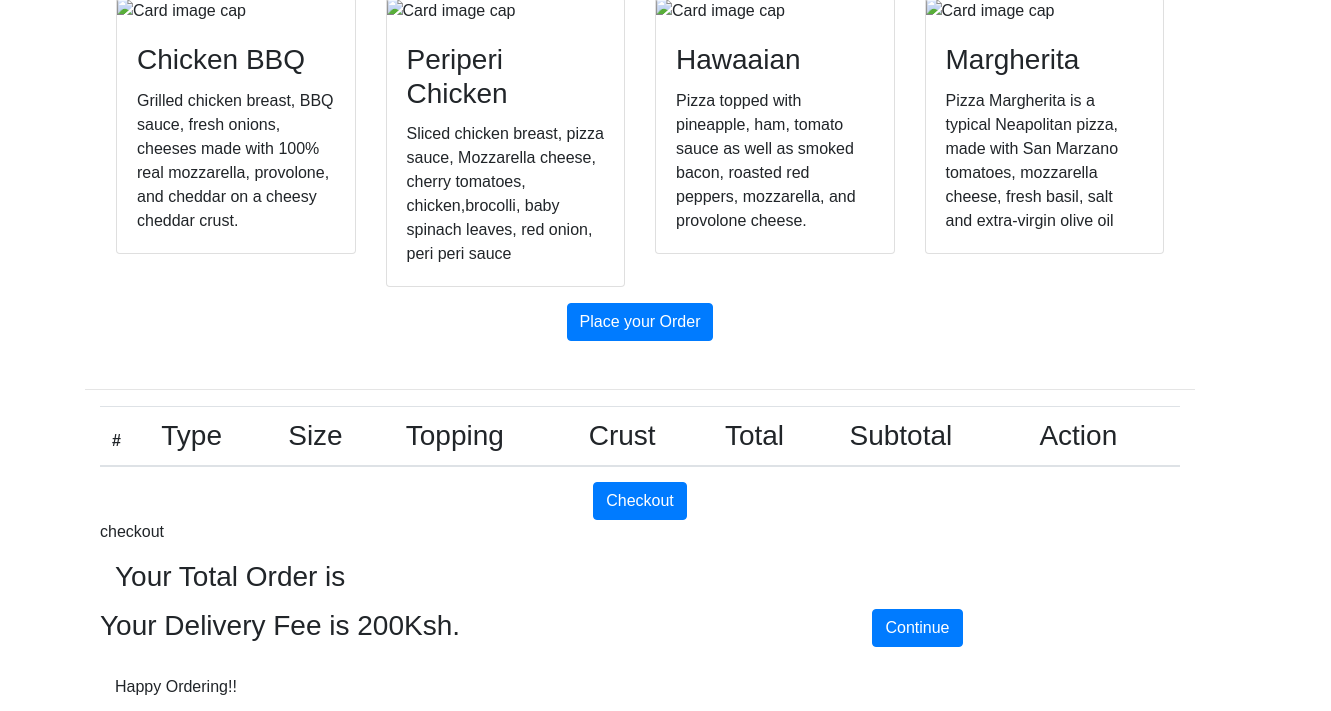
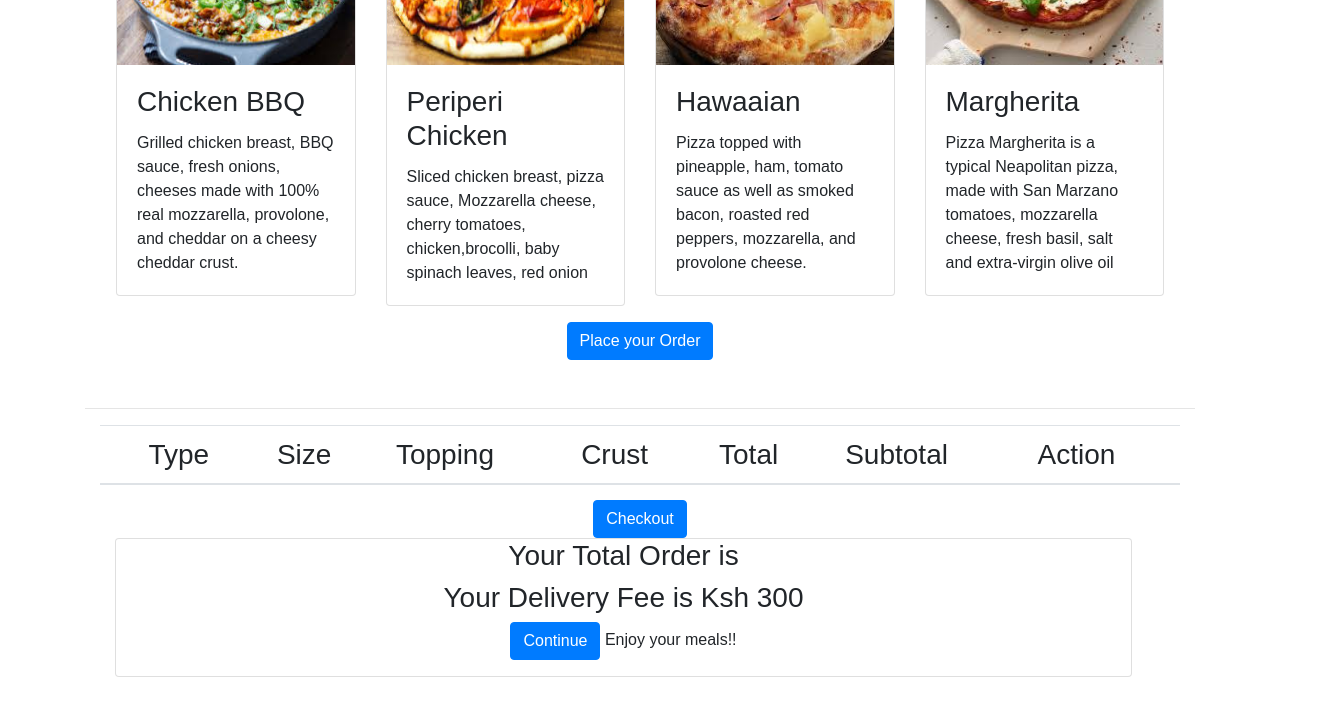
Before and after one commit to cwanjugu/K-hut-pizzas, a plain HTML site: page index.html in a window 1280 px wide. Shown: the part 2010-2721 px from the top of the page, 1331 px wide, since content can reach past the window. Drawn offline with Linux system fonts and the light colour scheme.

Commit message:
add forms

```diff
--- a/css/styles.css
+++ b/css/styles.css
@@ -7,8 +7,12 @@ html{
     scroll-behavior: smooth;
 }
 
+#bill{
+    text-align: center;
+}
 
- #footer{
+
+ .footer{
     display: inline-block;
     width: 100%;
     margin: 2%;
--- a/index.html
+++ b/index.html
@@ -30,7 +30,7 @@
 
 
 
-    <div id="aboutUs">
+    <!-- <div id="aboutUs">
       <h2><b>ABOUT US</b></h2>
       <p>
         For the most delicious and affordable pizzas in town with delivery straight to your door step
@@ -39,7 +39,7 @@
       <div class="services">
         <h2><b>SERVICES</b></h2>
       </div>
-
+       -->
       <div class="types p-3">
         <h4 class="text-center"><strong>Our Varieties</strong></h4>
         <div class="container">
@@ -50,7 +50,7 @@
             <table class="table">
               <thead>
                 <tr>
-                  <th scope="col">#</th>
+                  <th scope="col"></th>
                   <th scope="col" class="h3">BBQ</th>
                   <th scope="col" class="h3">Periperi</th>
                   <th scope="col" class="h3">Hawaaian</th>
@@ -109,7 +109,7 @@
             <div class="col-sm mt-3">
               <div class="card">
                 <div class="view overlay">
-                  <img class="card-img-top" src="images/pizza7.jpg" alt="Card image cap">
+                  <img class="card-img-top" src="Images/Chicken BBQ.jpeg" height="200px" alt="Card image cap">
                 </div>
                 <div class="card-body">
                   <h3 class="card-title">Chicken BBQ</h4>
@@ -121,19 +121,19 @@
             <div class="col-sm">
               <div class="card mt-3">
                 <div class="view overlay">
-                  <img class="card-img-top" src="images/pizza3.jpg" alt="Card image cap">
+                  <img class="card-img-top" src="Images/periperi.jpeg" height="200px" alt="Card image cap">
                 </div>
                 <div class="card-body">
                   <h3 class="card-title">Periperi Chicken</h3>
                   <p class="card-text">Sliced chicken breast, pizza sauce, Mozzarella cheese, cherry
-                    tomatoes, chicken,brocolli, baby spinach leaves, red onion, peri peri sauce</p>
+                    tomatoes, chicken,brocolli, baby spinach leaves, red onion</p>
                 </div>
               </div>
             </div>
             <div class="col-sm">
               <div class="card mt-3">
                 <div class="view overlay">
-                  <img class="card-img-top" src="images/pizza1.jpg" alt="Card image cap">
+                  <img class="card-img-top" src="Images/hawaian.jpeg" height="200px" alt="Card image cap">
                 </div>
                 <div class="card-body">
                   <h3 class="card-title">Hawaaian</h3>
@@ -146,7 +146,7 @@
             <div class="col-sm">
               <div class="card mt-3">
                 <div class="view overlay">
-                  <img class="card-img-top" src="images/pizza5.jpg" alt="Card image cap">
+                  <img class="card-img-top" src="Images/magarita.jpeg" height="200px" alt="Card image cap">
                 </div>
                 <div class="card-body">
                   <h3 class="card-title">Margherita</h3>
@@ -171,7 +171,7 @@
           <table class="table">
             <thead>
               <tr>
-                <th scope="col">#</th>
+                <th scope="col"></th>
                 <th scope="col" class="h3">Type</th>
                 <th scope="col" class="h3">Size</th>
                 <th scope="col" class="h3">Topping</th>
@@ -195,14 +195,19 @@
         </div>
 
         <div class="show">
-          <p>checkout</p>
-          <div class="checkoutShow">
+           <div class="checkoutShow">
 
           </div>
         </div>
         <div id="bill">
           <div class="container pr-5">
+            <div class="card">
             <h3>Your Total Order is </h3>
+            <h3>Your Delivery Fee is Ksh 300 </h3>
+            <div class="text-center">
+              <button class="btn btn-primary" id="home-continue">Continue</button>
+              <p4>Enjoy your meals!!</p4>
+            </div>
             <p><span id="billAmount"></span></p>
 
           </div>
@@ -210,20 +215,21 @@
         <div id="homeDeliver">
           <div class="row">
             <div class="col-sm">
-              <h3>Your Delivery Fee is 200Ksh. </h3>
+
               <p><span id="deliveryAmount"></span></p>
             </div>
+            </div>
             <div class="col-sm">
-              <div class="text-center">
+              <!-- <div class="text-center">
                 <button class="btn btn-primary" id="home-continue">Continue</button>
-              </div>
+              </div> -->
             </div>
           </div>
         </div>
         <div id="deliverToLocation">
           <div class="container pr-5">
             <p><span id="totalBill"></span></p>
-            <p>Happy Ordering!!</p>
+
 
           </div>
         </div>
```
Also changed, not shown: Images/Chicken BBQ.jpeg (added), Images/hawaian.jpeg (added), Images/magarita.jpeg (added), Images/periperi.jpeg (added).
